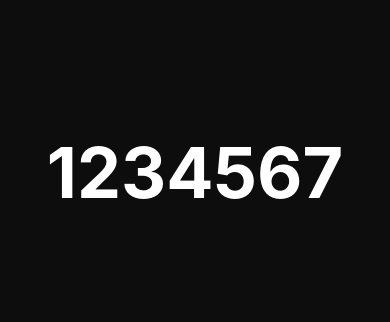
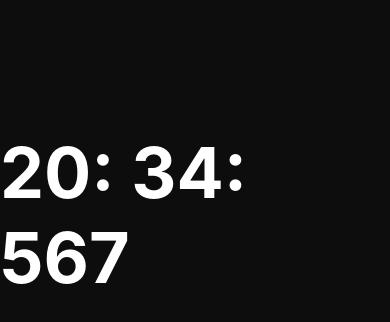
Before and after one commit to python-benedict/React-Native-Advanced-StopWatch, a React Native app: screen / in a window 390 px wide. Shown: the top 322 px of the page. Built offline with nearby package versions, Linux system fonts and the light colour scheme.

Commit message:
created a variable for duration and got the timer set in minutes, fractions of seconds and also milliseconds

```diff
--- a/App.js
+++ b/App.js
@@ -1,5 +1,7 @@
 import { Component } from 'react'
 import { StyleSheet, Text, View } from 'react-native'
+import moment from 'moment'
+
 
 const DATA = {
   timer: 1234567,
@@ -7,7 +9,8 @@ const DATA = {
 }
 
 function Timer({ interval }){
-  return <Text style={styles.timer}>{interval}</Text>
+  const duration = moment.duration(interval)
+  return <Text style={styles.timer}>{duration.minutes()}: {duration.seconds()}: {duration.milliseconds()}</Text>
 }
 
 export default class App extends Component {
```
